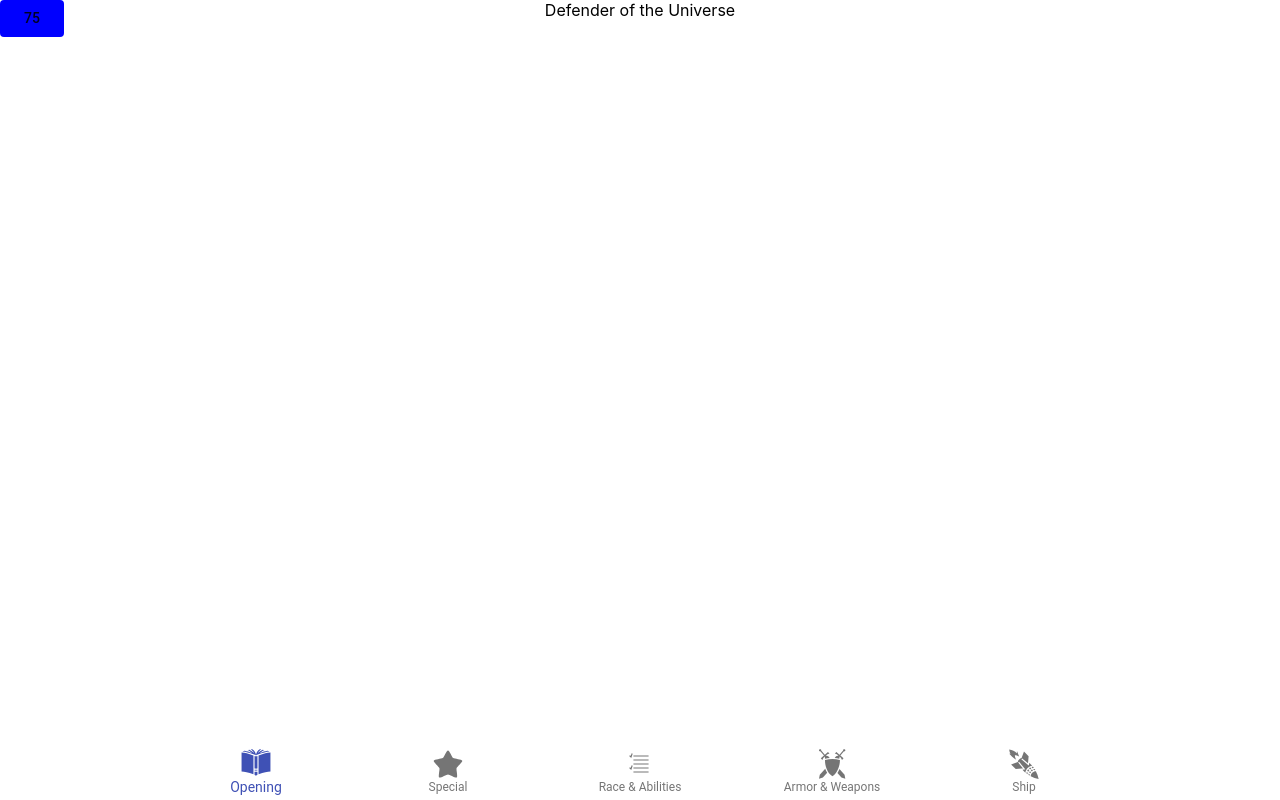
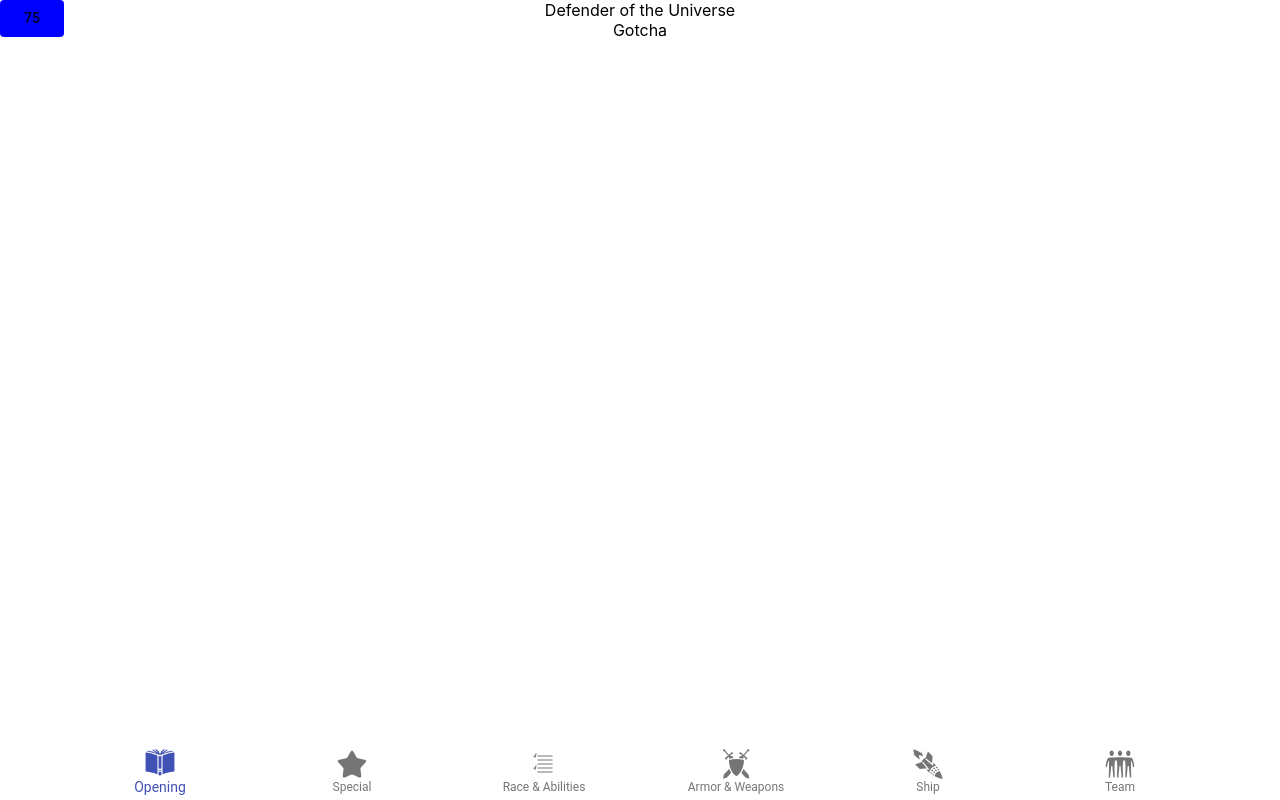
Before and after one commit to acreed1998/dotucyoa-again, a React (Create React App) app: page /team in a window 1280 px wide. Built offline with nearby package versions, Linux system fonts and the light colour scheme.

Commit message:
team route added

```diff
--- a/src/App.js
+++ b/src/App.js
@@ -12,6 +12,7 @@ import { Button } from '@material-ui/core';
 import Ship from './routes/Ship';
 import ChoicesModalWrapped from './components/ChoicesModal';
 import _ from 'lodash';
+import Team from './routes/Team';
 
 class App extends Component {
   constructor(props) {
@@ -268,6 +269,9 @@ class App extends Component {
                 changeShipStyle={this.changeShipStyle.bind(this)}
                 modifyShipTraits={this.modifyShipTraits.bind(this)}
               />} />
+              <Route path="/team/" render={() => <Team
+                user={this.state.user}
+              />} />
             </div>
           </div>
           <Button style={{position: 'fixed', top: 0, left: 0, backgroundColor: 'blue'}} onClick={() => {this.setState({choicesModalOpen: !this.state.choicesModalOpen})}}>{this.state.user.points}</Button>
--- a/src/components/BottomNavigation.js
+++ b/src/components/BottomNavigation.js
@@ -3,7 +3,7 @@ import PropTypes from 'prop-types';
 import { withStyles } from '@material-ui/core/styles';
 import BottomNavigation from '@material-ui/core/BottomNavigation';
 import BottomNavigationAction from '@material-ui/core/BottomNavigationAction';
-import { GiBookCover, GiRoundStar, GiChecklist, GiSwordsEmblem, GiRocket } from "react-icons/gi";
+import { GiBookCover, GiRoundStar, GiChecklist, GiSwordsEmblem, GiRocket, GiThreeFriends } from "react-icons/gi";
 import { Link } from "react-router-dom";
 
 class SimpleBottomNavigation extends React.Component {
@@ -37,6 +37,7 @@ class SimpleBottomNavigation extends React.Component {
         <BottomNavigationAction label={"Race & Abilities"} icon={<GiChecklist size={'2em'} />} component={Link} to={"/randa/"} />
         <BottomNavigationAction label={"Armor & Weapons"} icon={<GiSwordsEmblem size={'2em'} />} component={Link} to={"/arandw/"} />
         <BottomNavigationAction label={"Ship"} icon={<GiRocket size={'2em'} />} component={Link} to={"/ship/"} />
+        <BottomNavigationAction label={"Team"} icon={<GiThreeFriends size={'2em'} />} component={Link} to={"/team/"} />
       </BottomNavigation>
     );
   }
--- /dev/null
+++ b/src/routes/Team.js
@@ -0,0 +1,25 @@
+import React, { Component } from "react";
+// import NoChoiceCard from '../components/NoChoiceCard';
+// import ChoiceCard from '../components/ChoiceCard';
+// import _ from 'lodash';
+// import GridItem from '@material-ui/core/Grid';
+// import UpgradeCard from "../components/UpgradeCard";
+// import { array } from "prop-types";
+// import MultiChoiceCard from '../components/MultiChoiceCard';
+
+export default class Team extends Component {
+  constructor(props) {
+    super(props);
+    this.state = {
+
+    };
+  }
+
+  render() {
+    return (
+      <div>
+        Gotcha
+      </div>
+    );
+  }
+}
```
